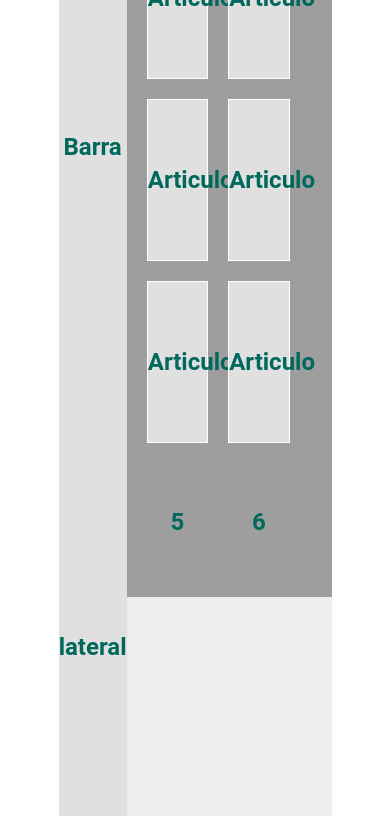
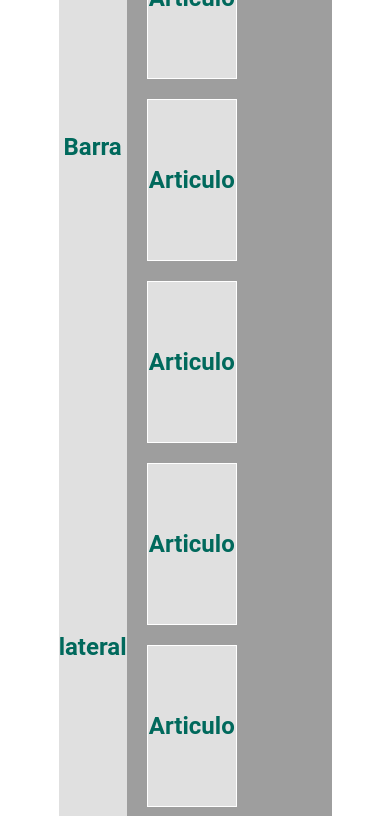
Before and after one commit to dduvanpantoja/MasterCSS, a plain HTML site: page proyecto/aprendiendo-responsive/index.html in a window 390 px wide. Shown: the part 243-1059 px from the top of the page. Drawn offline with Linux system fonts and the light colour scheme.

Commit message:
Empezamos con a aprender responsive

```diff
--- a/proyecto/aprendiendo-responsive/style2.css
+++ b/proyecto/aprendiendo-responsive/style2.css
@@ -54,3 +54,20 @@
   float: none;
   clear: both;
 }
+
+/* RESPONSIVE */
+
+/* Desde la anchura 0px hasta la anchura 888px de pantalla*/
+/*@media (max-width: 888px) {
+  /* Se ejecutaran estos estilos */
+
+  /*.articles .article {
+    width: 90%;
+  }
+}
+*/
+@media (max-width : 966px) {
+  .articles .article {
+    width: 43%;
+  }
+}
```
